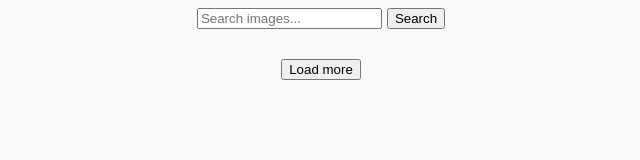
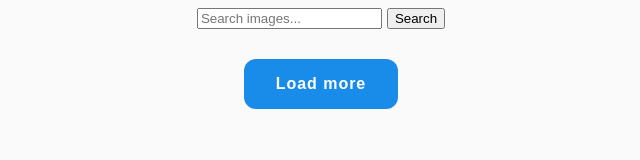
Before and after one commit to AnnaRed1982/goit-js-hw-11, a website built with Parcel: page src/index.html in a window 1280 px wide. Shown: the whole page, without its empty margins (319-959 px from the left). Built offline with nearby package versions, Linux system fonts and the light colour scheme.

Commit message:
Update styles.css

```diff
--- a/src/css/styles.css
+++ b/src/css/styles.css
@@ -25,7 +25,6 @@ img {
   /* position: fixed;
   position: fixed;
   left: 50%; */
-
 }
 .gallery {
   display: flex;
@@ -52,4 +51,21 @@ img {
   display: block;
   margin-right: auto;
   margin-left: auto;
+
+  min-width: 150px;
+  min-height: 50px;
+  padding: 10px 32px; /*32-2*2 ширина бордера*/
+
+  background-color: #188ce8;
+  color: white;
+
+  cursor: pointer;
+
+  font-weight: 700;
+  font-size: 16px;
+  line-height: calc(30 / 16);
+  letter-spacing: 0.06em;
+
+  border-radius: 12px;
+  border: none;
 }
```
